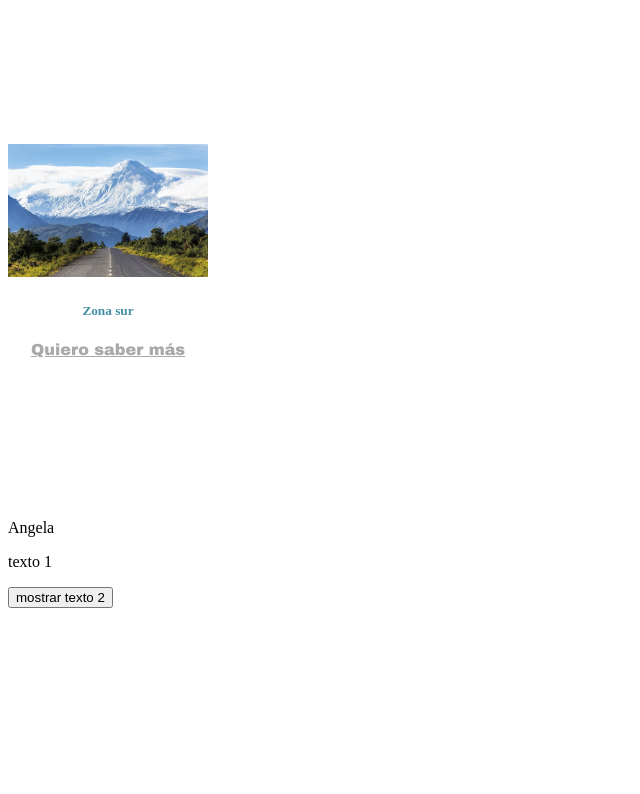
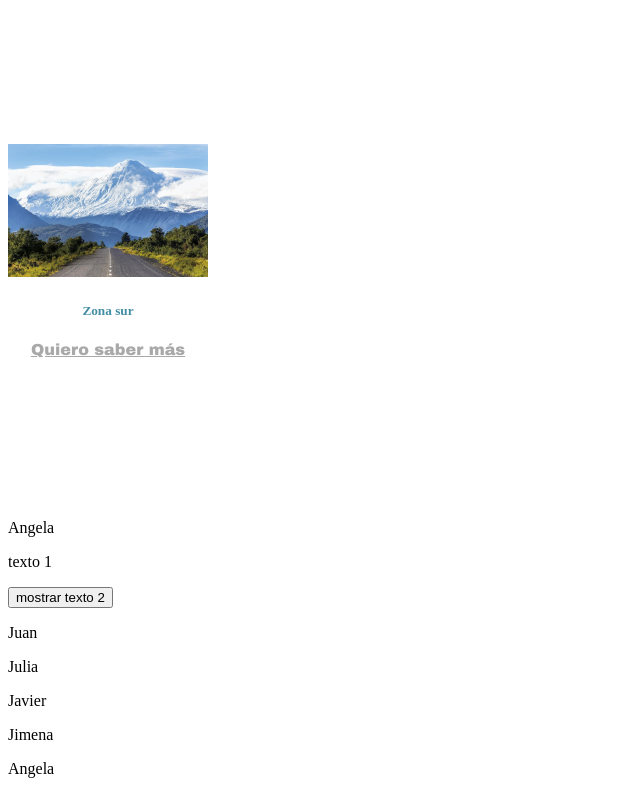
Before and after one commit to Annge001/proyecto-01-Angular, an Angular app: page / in a window 1280 px wide. Shown: the part 600-1394 px from the top of the page, without its empty margins (0-640 px from the left). Before the commit the page ends 1216 px from the top, so only its background shows below. Built offline with nearby package versions, Linux system fonts and the light colour scheme.

Commit message:
dentro de directiva cree un ng for

```diff
--- a/src/app/components/directivas/directivas.component.html
+++ b/src/app/components/directivas/directivas.component.html
@@ -10,4 +10,9 @@
     <button (click)="cambiarVista()" *ngIf="isShow">mostrar texto 2</button>
 
   </div>
+  <div>
+    <div *ngFor="let item of listNames">
+      <p>{{item}}</p>
+    </div>
+  </div>
 </div>
--- a/src/app/components/directivas/directivas.component.ts
+++ b/src/app/components/directivas/directivas.component.ts
@@ -8,8 +8,11 @@ import { Component, OnInit } from '@angular/core';
 export class DirectivasComponent implements OnInit {
 
   isShow: boolean = true;
+  listNames : string [] = ['Juan','Julia','Javier','Jimena'];
 
-  constructor() { }
+  constructor() {
+    this.listNames.push('Angela');
+  }
 
   ngOnInit(): void {
   }
```
